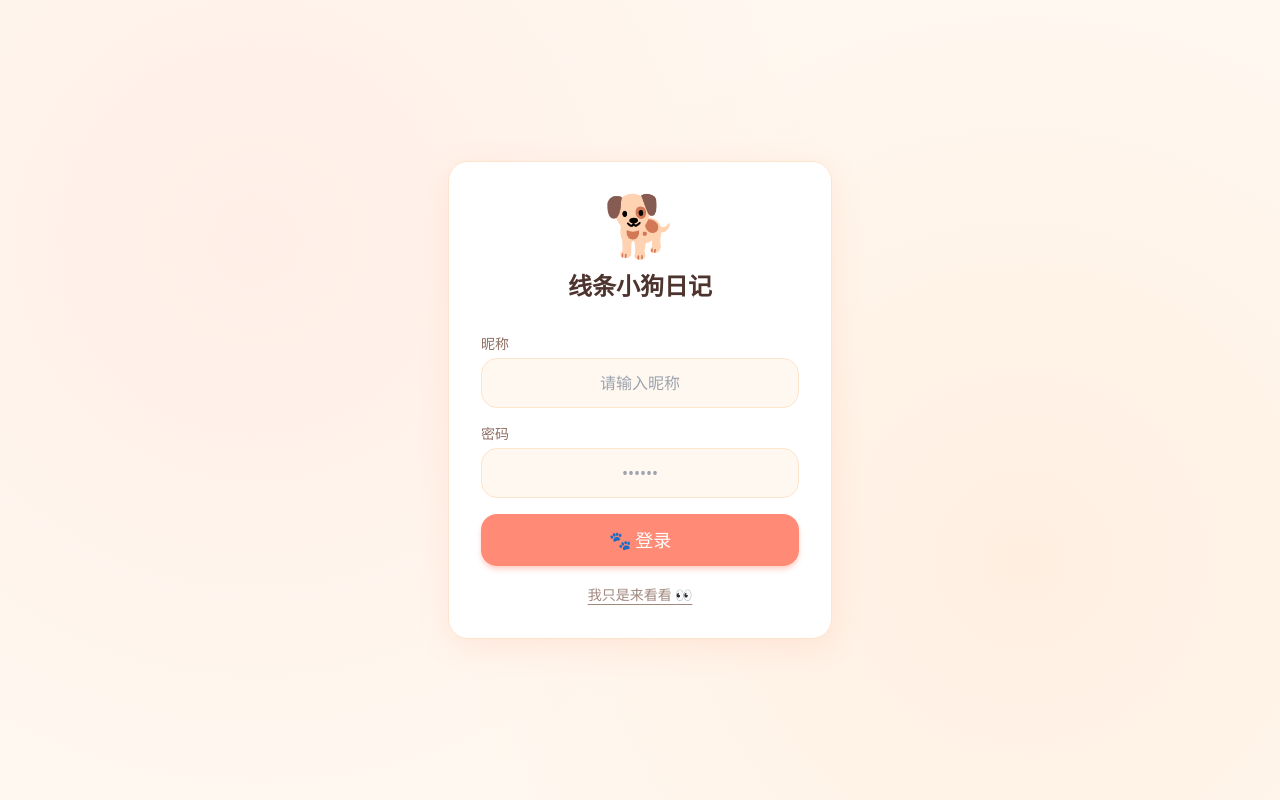
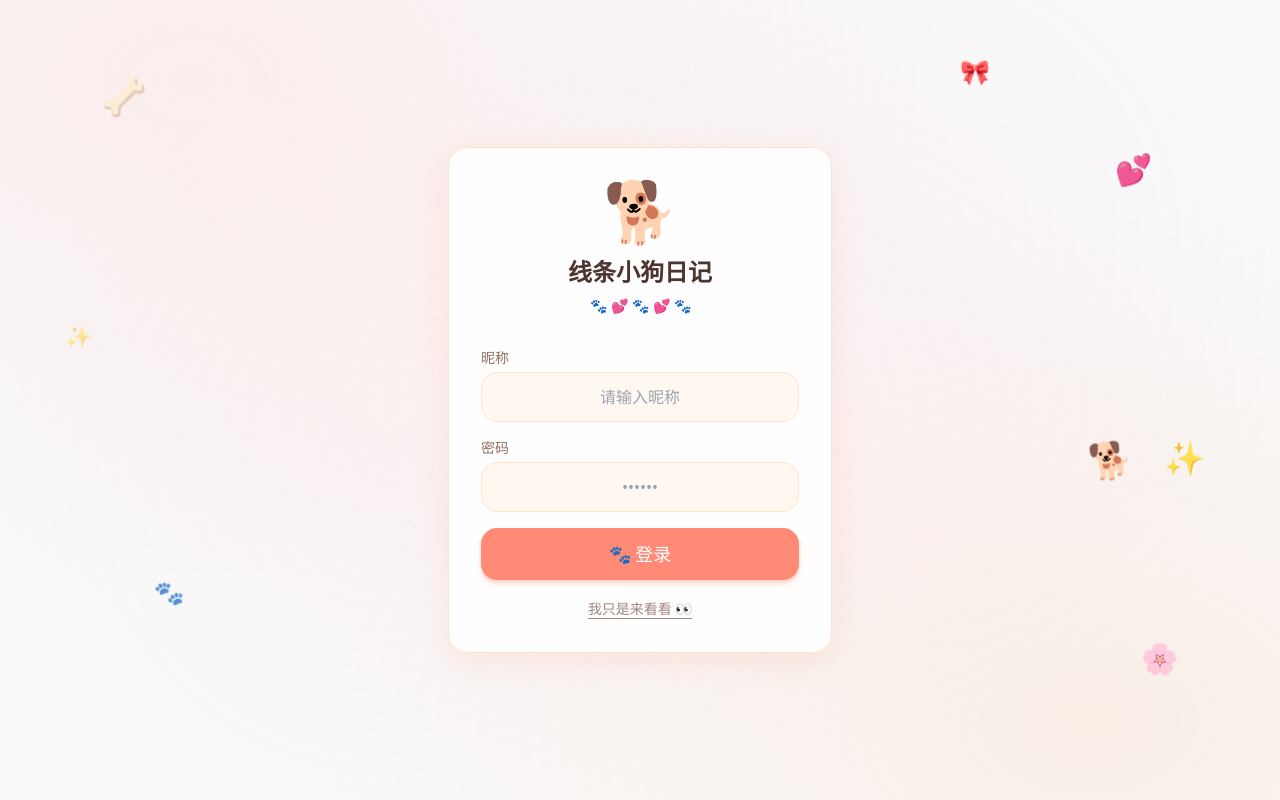
Before and after one commit to cyh-666-comi/blog, a React (Vite) app in the folder client/: page / in a window 1280 px wide. Built offline with nearby package versions, Linux system fonts and the light colour scheme.

Commit message:
feat: 丰富背景装饰 - 浮动动画/点阵/渐变/可爱元素

```diff
--- a/client/src/components/AppLayout.jsx
+++ b/client/src/components/AppLayout.jsx
@@ -8,33 +8,42 @@ export default function AppLayout() {
   if (!user) { navigate('/'); return null; }
 
   return (
-    <div className="min-h-screen bg-warm-50">
+    <div className="min-h-screen">
       {/* 顶栏 */}
-      <nav className="sticky top-0 z-50 bg-white/85 backdrop-blur border-b-2 border-dashed border-warm-200">
+      <nav className="sticky top-0 z-50 bg-white/90 backdrop-blur border-b-2 border-dashed border-warm-200 shadow-sm">
         <div className="max-w-4xl mx-auto px-4 flex items-center justify-between h-14">
-          <div className="flex items-center gap-4">
+          <div className="flex items-center gap-3">
             <Link to="/home" className="flex items-center gap-1.5 text-lg font-bold text-coral-500 hover:text-coral-400 transition">
-              <span>🐕</span><span className="hidden sm:inline">线条小狗日记</span>
+              <span className="animate-wobble inline-block text-xl">🐕</span>
+              <span className="hidden sm:inline">线条小狗日记</span>
             </Link>
-            <Link to="/home" className="text-sm text-brown-500 hover:text-coral-500 transition">📖 日记</Link>
-            <Link to="/messages" className="text-sm text-brown-500 hover:text-coral-500 transition">💬 留言板</Link>
+            <span className="text-warm-300 hidden sm:inline">|</span>
+            <Link to="/home" className="text-sm text-brown-500 hover:text-coral-500 transition font-medium">📖 日记</Link>
+            <Link to="/messages" className="text-sm text-brown-500 hover:text-coral-500 transition font-medium">💬 留言</Link>
             {isUser && (
-              <Link to="/admin/diaries/new" className="text-sm text-coral-500 hover:text-coral-400 transition font-medium">✍️ 写日记</Link>
+              <Link to="/admin/diaries/new" className="text-sm bg-coral-400 text-white px-3 py-1 rounded-full hover:bg-coral-500 transition shadow-sm">✍️ 写日记</Link>
             )}
           </div>
           <div className="flex items-center gap-3">
-            <span className="text-xs text-brown-400 bg-warm-100 px-3 py-1 rounded-full">
-              {isUser ? '👤' : '🌸'} {user.username}
+            <span className="text-xs text-brown-400 bg-warm-100 px-3 py-1.5 rounded-full border border-warm-200">
+              {isUser ? '🐾' : '🌸'} {user.username}
             </span>
             <button onClick={() => { logout(); navigate('/'); }}
-              className="text-xs text-brown-400 hover:text-coral-500 transition">退出</button>
+              className="text-xs text-brown-300 hover:text-coral-500 transition">退出</button>
           </div>
         </div>
       </nav>
 
-      <main className="max-w-4xl mx-auto px-4 py-6">
+      <main className="max-w-4xl mx-auto px-4 py-6 relative">
         <Outlet />
       </main>
+
+      {/* 底部装饰 */}
+      <div className="text-center py-8 text-brown-300 text-xs space-x-4">
+        <span className="inline-block animate-float">🐾</span>
+        <span className="inline-block animate-float-delay">💕</span>
+        <span className="inline-block animate-float-slow">🌸</span>
+      </div>
     </div>
   );
 }
--- a/client/src/index.css
+++ b/client/src/index.css
@@ -6,23 +6,110 @@
 body {
   @apply text-brown-700 antialiased;
   background-color: #FFF8F0;
+  min-height: 100vh;
+  overflow-x: hidden;
+}
+
+/* 主背景：多层渐变 + 点阵 */
+body::before {
+  content: '';
+  position: fixed;
+  inset: 0;
+  pointer-events: none;
+  z-index: 0;
+  background:
+    radial-gradient(ellipse at 15% 10%, rgba(255,182,170,0.18) 0%, transparent 50%),
+    radial-gradient(ellipse at 85% 90%, rgba(255,171,118,0.15) 0%, transparent 50%),
+    radial-gradient(ellipse at 50% 50%, rgba(255,209,220,0.10) 0%, transparent 70%),
+    radial-gradient(circle at 30% 60%, rgba(255,183,178,0.08) 0%, transparent 40%),
+    radial-gradient(circle at 70% 30%, rgba(255,182,193,0.08) 0%, transparent 40%);
+}
+
+/* 点阵纹路 */
+body::after {
+  content: '';
+  position: fixed;
+  inset: 0;
+  pointer-events: none;
+  z-index: 0;
   background-image:
-    radial-gradient(circle at 10% 20%, rgba(255,183,178,0.12) 0%, transparent 45%),
-    radial-gradient(circle at 85% 75%, rgba(255,171,118,0.10) 0%, transparent 45%),
-    radial-gradient(circle at 50% 50%, rgba(255,182,193,0.06) 0%, transparent 60%);
-  min-height: 100vh;
+    radial-gradient(circle, rgba(255,127,80,0.06) 1px, transparent 1px);
+  background-size: 32px 32px;
+  opacity: 0.5;
 }
+
+/* 内容区置于背景之上 */
+#root {
+  position: relative;
+  z-index: 1;
+}
+
+/* ===== 浮动装饰动画 ===== */
+@keyframes floatUp {
+  0%, 100% { transform: translateY(0) rotate(0deg); opacity: 0.7; }
+  25% { transform: translateY(-12px) rotate(3deg); }
+  50% { transform: translateY(-6px) rotate(-2deg); opacity: 1; }
+  75% { transform: translateY(-18px) rotate(1deg); }
+}
+
+@keyframes floatDown {
+  0%, 100% { transform: translateY(0) rotate(0deg); opacity: 0.5; }
+  50% { transform: translateY(10px) rotate(-5deg); opacity: 0.8; }
+}
+
+@keyframes sparkle {
+  0%, 100% { opacity: 0.3; transform: scale(0.8); }
+  50% { opacity: 1; transform: scale(1.2); }
+}
+
+@keyframes wobble {
+  0%, 100% { transform: rotate(0deg); }
+  25% { transform: rotate(5deg); }
+  75% { transform: rotate(-5deg); }
+}
+
+.animate-float { animation: floatUp 5s ease-in-out infinite; }
+.animate-float-delay { animation: floatUp 6s ease-in-out 2s infinite; }
+.animate-float-slow { animation: floatDown 7s ease-in-out 1s infinite; }
+.animate-sparkle { animation: sparkle 3s ease-in-out infinite; }
+.animate-wobble { animation: wobble 2s ease-in-out infinite; }
 
 /* ===== 滚动条 ===== */
 ::-webkit-scrollbar { @apply w-2; }
-::-webkit-scrollbar-track { background: #FFF5EC; }
+::-webkit-scrollbar-track { background: #FFF5EC; border-radius: 9999px; }
 ::-webkit-scrollbar-thumb { background: #FFD1C8; border-radius: 9999px; }
 ::-webkit-scrollbar-thumb:hover { background: #FFB5A7; }
 
 /* ===== 选中文字 ===== */
 ::selection { background: #FFD1DC; color: #5D4037; }
 
-/* ===== 富文本（可爱风） ===== */
+/* ===== 可爱分隔线 ===== */
+.cute-divider {
+  display: flex; align-items: center; justify-content: center; gap: 0.75rem;
+  margin: 2rem 0;
+  color: #FFB5A7;
+  font-size: 0.75rem;
+}
+.cute-divider::before, .cute-divider::after {
+  content: '';
+  flex: 1;
+  max-width: 80px;
+  height: 2px;
+  background: linear-gradient(to right, transparent, #FFD1C8, transparent);
+  border-radius: 9999px;
+}
+
+/* ===== 心跳动画 ===== */
+@keyframes heartbeat {
+  0%, 100% { transform: scale(1); }
+  15% { transform: scale(1.15); }
+  30% { transform: scale(1); }
+  45% { transform: scale(1.1); }
+  60% { transform: scale(1); }
+}
+.animate-heartbeat { animation: heartbeat 1.5s ease-in-out infinite; }
+
+/* ===== 富文本 ===== */
 .article-content h1 { @apply text-2xl font-bold my-5 text-brown-800; }
 .article-content h2 { @apply text-xl font-bold my-4 text-coral-500; }
 .article-content h3 { @apply text-lg font-semibold my-3 text-brown-700; }
@@ -32,27 +119,17 @@ body {
 .article-content li { @apply leading-8; }
 .article-content blockquote {
   @apply border-l-4 border-coral-300 pl-5 my-5 italic text-brown-500 rounded-r-2xl;
-  background: #FFF5F2;
-  padding: 1rem 1.25rem;
+  background: #FFF5F2; padding: 1rem 1.25rem;
 }
 .article-content pre {
   @apply rounded-2xl overflow-x-auto my-5 text-sm border border-warm-200;
-  background: #FFF5EC;
-  padding: 1.25rem;
-  color: #5D4037;
-  font-family: 'Fira Code', 'Consolas', monospace;
+  background: #FFF5EC; padding: 1.25rem; color: #5D4037;
 }
-.article-content code {
-  @apply text-coral-500 bg-warm-100 px-1.5 py-0.5 rounded-lg text-sm;
-}
-.article-content pre code {
-  @apply bg-transparent text-brown-700 p-0;
-}
+.article-content code { @apply text-coral-500 bg-warm-100 px-1.5 py-0.5 rounded-lg text-sm; }
+.article-content pre code { @apply bg-transparent text-brown-700 p-0; }
 .article-content img { @apply max-w-full rounded-2xl my-5 border border-warm-200; }
 .article-content a { @apply text-coral-500 hover:text-coral-400 underline decoration-coral-200 underline-offset-2; }
 .article-content table { @apply w-full border-collapse my-5; }
-.article-content th, .article-content td {
-  @apply border border-warm-200 px-4 py-2.5 text-left text-brown-700;
-}
+.article-content th, .article-content td { @apply border border-warm-200 px-4 py-2.5 text-left text-brown-700; }
 .article-content th { @apply bg-warm-100 font-semibold text-brown-800 rounded-t-xl; }
 .article-content hr { @apply border-warm-200 my-8 border-dashed; }
--- a/client/src/pages/Login.jsx
+++ b/client/src/pages/Login.jsx
@@ -30,12 +30,24 @@ export default function Login() {
   };
 
   return (
-    <div className="min-h-screen flex items-center justify-center bg-warm-50"
-      style={{ backgroundImage: 'radial-gradient(circle at 20% 30%, rgba(255,183,178,0.15) 0%, transparent 50%), radial-gradient(circle at 80% 70%, rgba(255,171,118,0.12) 0%, transparent 50%)' }}>
-      <div className="bg-white rounded-3xl shadow-soft-lg p-8 w-full max-w-sm border border-warm-200">
+    <div className="min-h-screen flex items-center justify-center relative overflow-hidden">
+      {/* 浮动装饰 */}
+      <span className="absolute top-[10%] left-[8%] text-4xl animate-float select-none pointer-events-none">🦴</span>
+      <span className="absolute top-[20%] right-[10%] text-3xl animate-float-delay select-none pointer-events-none">💕</span>
+      <span className="absolute bottom-[25%] left-[12%] text-2xl animate-float-slow select-none pointer-events-none">🐾</span>
+      <span className="absolute bottom-[15%] right-[8%] text-3xl animate-float select-none pointer-events-none">🌸</span>
+      <span className="absolute top-[40%] left-[5%] text-2xl animate-sparkle select-none pointer-events-none">✨</span>
+      <span className="absolute top-[55%] right-[6%] text-3xl animate-sparkle select-none pointer-events-none" style={{animationDelay:'1.5s'}}>✨</span>
+      <span className="absolute bottom-[40%] left-[85%] text-4xl animate-wobble select-none pointer-events-none">🐕</span>
+      <span className="absolute top-[8%] left-[75%] text-2xl animate-float-delay select-none pointer-events-none">🎀</span>
+
+      <div className="bg-white/90 backdrop-blur rounded-3xl shadow-soft-lg p-8 w-full max-w-sm border border-warm-200 relative z-10">
         <div className="text-center mb-8">
-          <p className="text-6xl mb-4">🐕</p>
+          <p className="text-6xl mb-4 animate-heartbeat">🐕</p>
           <h1 className="text-2xl font-bold text-brown-800">线条小狗日记</h1>
+          <div className="flex justify-center gap-1 mt-2 text-sm">
+            <span>🐾</span><span>💕</span><span>🐾</span><span>💕</span><span>🐾</span>
+          </div>
         </div>
 
         {error && <div className="bg-red-50 border border-red-200 text-red-500 text-sm p-3 rounded-2xl mb-4 text-center">{error}</div>}
--- a/client/src/pages/Messages.jsx
+++ b/client/src/pages/Messages.jsx
@@ -35,9 +35,10 @@ export default function Messages() {
   return (
     <div>
       <div className="text-center mb-8">
-        <p className="text-5xl mb-2">💬</p>
+        <p className="text-5xl mb-2 animate-wobble inline-block">💬</p>
         <h1 className="text-xl font-bold text-brown-800">留言板</h1>
-        <p className="text-brown-400 text-sm mt-1">留下你想说的话吧~</p>
+        <p className="text-brown-400 text-sm mt-1">留下你想说的话吧~ ✨</p>
+        <div className="cute-divider">🌸 💕 🌸</div>
       </div>
 
       {/* 发留言 */}
@@ -60,7 +61,9 @@ export default function Messages() {
         <div className="flex justify-center py-10"><div className="animate-spin rounded-full h-7 w-7 border-2 border-coral-200 border-t-coral-400"></div></div>
       ) : messages.length === 0 ? (
         <div className="text-center py-16 text-brown-400 bg-white rounded-3xl shadow-card border border-warm-200">
-          <p className="text-4xl mb-3">📭</p><p>还没有留言，来做第一个留言的人吧~</p>
+          <p className="text-5xl mb-4 animate-wobble inline-block">📭</p>
+          <p className="text-lg">还没有留言呢~</p>
+          <p className="text-sm mt-1">来做第一颗小星星吧 ✨</p>
         </div>
       ) : (
         <div className="space-y-3">
```
Also changed, not shown: client/src/pages/Home.jsx (+25 -10 lines).
